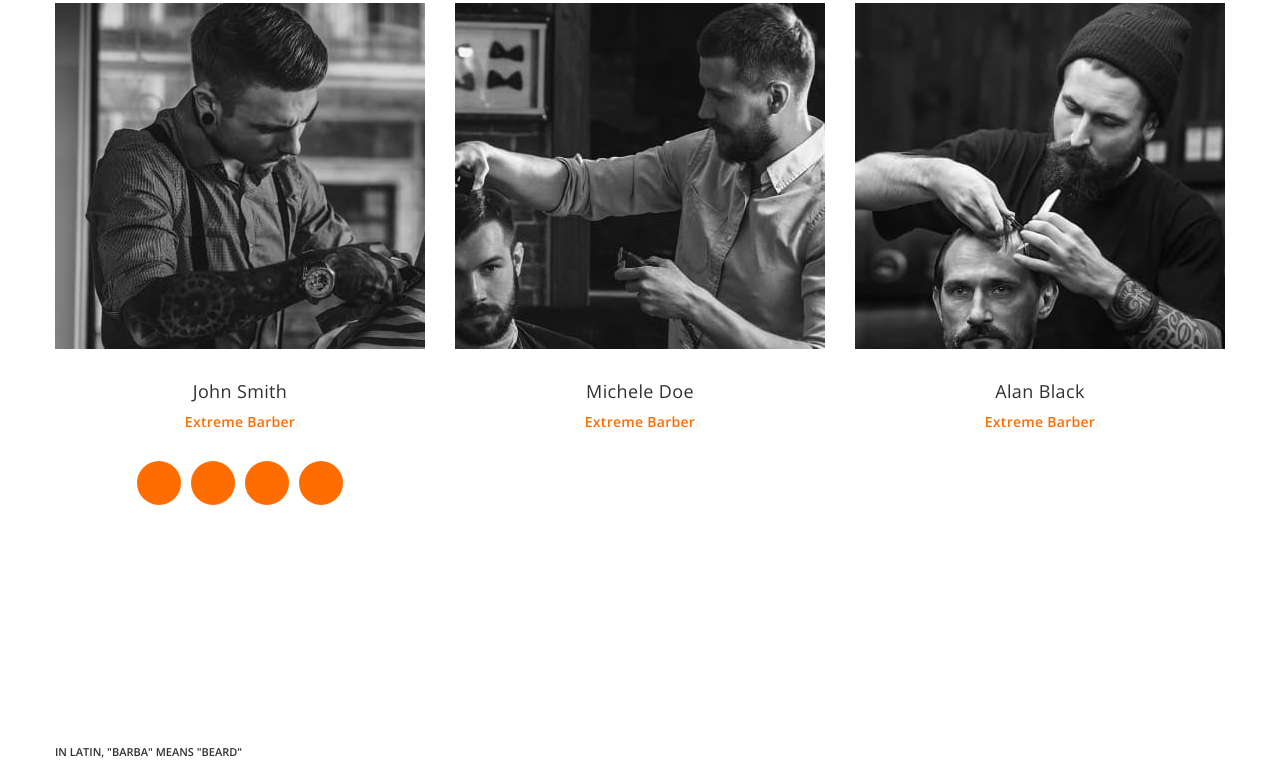
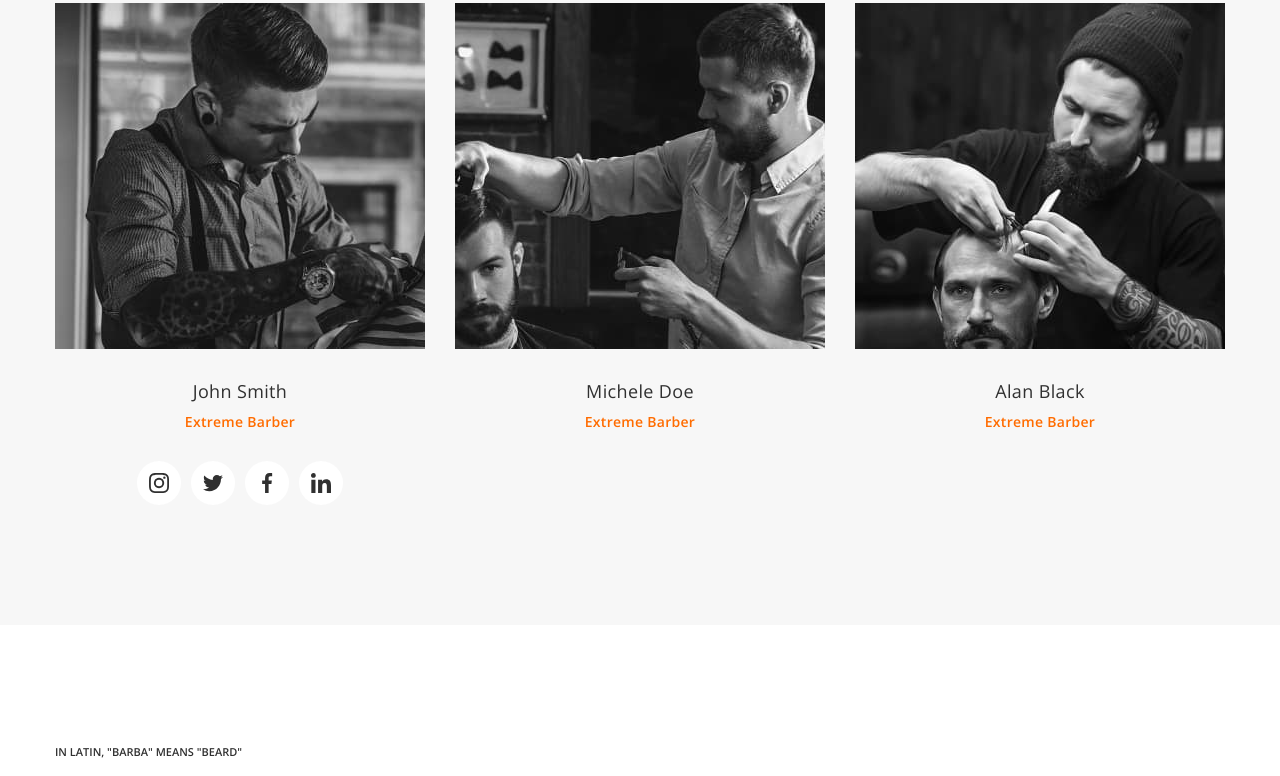
Before and after one commit to BoikoIgor/BarberShop-site, a plain HTML site: page index.html in a window 1280 px wide. Shown: the part 3331-4107 px from the top of the page. Drawn offline with nearby package versions, Linux system fonts and the light colour scheme.

Commit message:
add icons

```diff
--- a/css/styles.css
+++ b/css/styles.css
@@ -320,6 +320,9 @@ body {
   letter-spacing: 0.02em;
 }
 /* --------BARBERS------- */
+.barbers.section {
+  background: #f7f7f7;
+}
 .barbers-pre-title {
   color: var(--second-title-color);
   margin-bottom: 20px;
@@ -364,12 +367,16 @@ body {
 .barbers-soc-link {
   width: 100%;
   height: 100%;
-  background: #ff6c00;
+  background: var(--main-btn-color);
   border-radius: 50%;
-  display: block;
   display: flex;
   align-items: center;
   justify-content: center;
+  fill: var(--second-title-color);
+}
+.barbers-soc-link:hover,
+.barbers-soc-link:focus {
+  fill: var(--accent-color);
 }
 .barbers-wrap {
   padding-top: 30px;
--- a/index.html
+++ b/index.html
@@ -171,28 +171,28 @@
                   <li class="barbers-soc-item">
                     <a href="" class="barbers-soc-link link" target="_blank" rel="noopener noreferrer nofollow">
                       <svg class="barbers-soc-icon" width="20" height="20">
-                        <use></use>
+                        <use href="./img/sprite.svg#icon-instagram"></use>
                       </svg>
                     </a>
                   </li>
                   <li class="barbers-soc-item">
                     <a href="" class="barbers-soc-link link" target="_blank" rel="noopener noreferrer nofollow">
                       <svg class="barbers-soc-icon" width="20" height="20">
-                        <use></use>
+                        <use href="./img/sprite.svg#icon-twitter"></use>
                       </svg>
                     </a>
                   </li>
                   <li class="barbers-soc-item">
                     <a href="" class="barbers-soc-link link" target="_blank" rel="noopener noreferrer nofollow">
                       <svg class="barbers-soc-icon" width="20" height="20">
-                        <use></use>
+                        <use href="./img/sprite.svg#icon-facebook"></use>
                       </svg>
                     </a>
                   </li>
                   <li class="barbers-soc-item">
                     <a href="" class="barbers-soc-link link" target="_blank" rel="noopener noreferrer nofollow">
                       <svg class="barbers-soc-icon" width="20" height="20">
-                        <use></use>
+                        <use href="./img/sprite.svg#icon-linkedin"></use>
                       </svg>
                     </a>
                   </li>
```
Also changed, not shown: img/sprite.svg (added).
